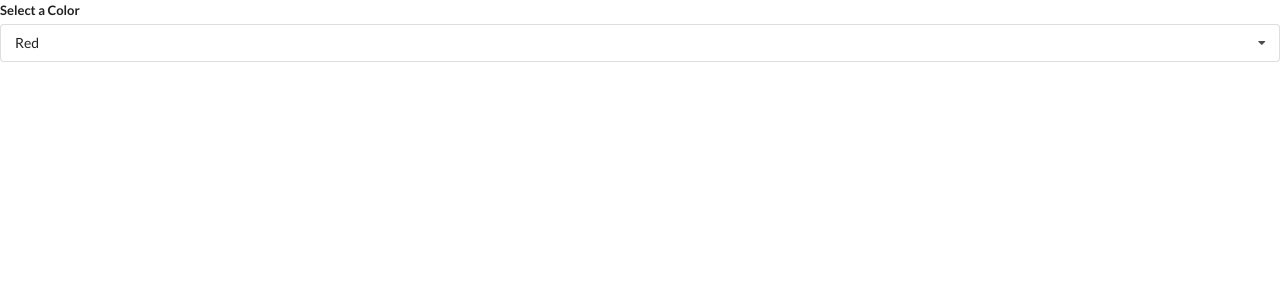
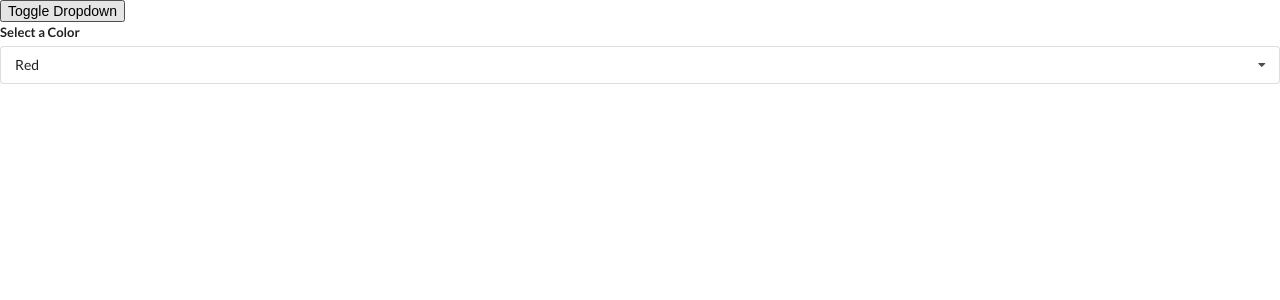
Before and after one commit to ResXBocchi/training-hooks, a React (Create React App) app: page / in a window 1280 px wide. Shown: the top 300 px of the page. Built offline with nearby package versions, Linux system fonts and the light colour scheme.

Commit message:
implementing the toggle Dropdown button and fixing some bugs related to it

```diff
--- a/src/App.js
+++ b/src/App.js
@@ -33,12 +33,18 @@ const options =[
 
 export default() => {
 
-    const [selected, setSelected] = useState(options[0])
+    const [selected, setSelected] = useState(options[0]);
 
-    return (<div>
-                <Dropdown
-                    selected={selected}
-                    options={options}
-                    onSelectedChange={setSelected}/>
-            </div>);
+    const [showDropdown, setShowDropdown] = useState(true);
+
+    return (
+        <div>
+            <button onClick={() => setShowDropdown(!showDropdown)}>Toggle Dropdown</button>
+            {showDropdown?
+            <Dropdown
+                selected={selected}
+                options={options}
+                onSelectedChange={setSelected}
+            />:null}
+        </div>);
 };
--- a/src/components/Dropdown.js
+++ b/src/components/Dropdown.js
@@ -6,22 +6,27 @@ const Dropdown = ({options, selected, onSelectedChange}) => {
     const ref = useRef()
 
     useEffect(()=>{
-        document.body.addEventListener('click', (event) =>{
-            if (ref.current.contains(event.target)){
-                return;
-            }
-            setDroppedDown(0);
-        });
-    },[])
+        const onBodyClick = (event) => {
+            if (ref.current && ref.current.contains(event.target)) {
+               return;
+             };
+             setDroppedDown(0);
+           };
+           document.body.addEventListener('click', onBodyClick);
+
+           return () => {
+             document.body.removeEventListener('click', onBodyClick);
+           };
+         }, []);
 
 
     const handleDropdown = () =>{
         droppedDown === 0? setDroppedDown(1) : setDroppedDown(0);
-    }
+    };
     const renderedOptions = options.map((option)=>{
         if (option === selected){
             return null;
-        }
+        };
         return(
             <div
                 key={option.value}
```
Also changed, not shown: 1 other file (tests, documents, lock files or other folders).
